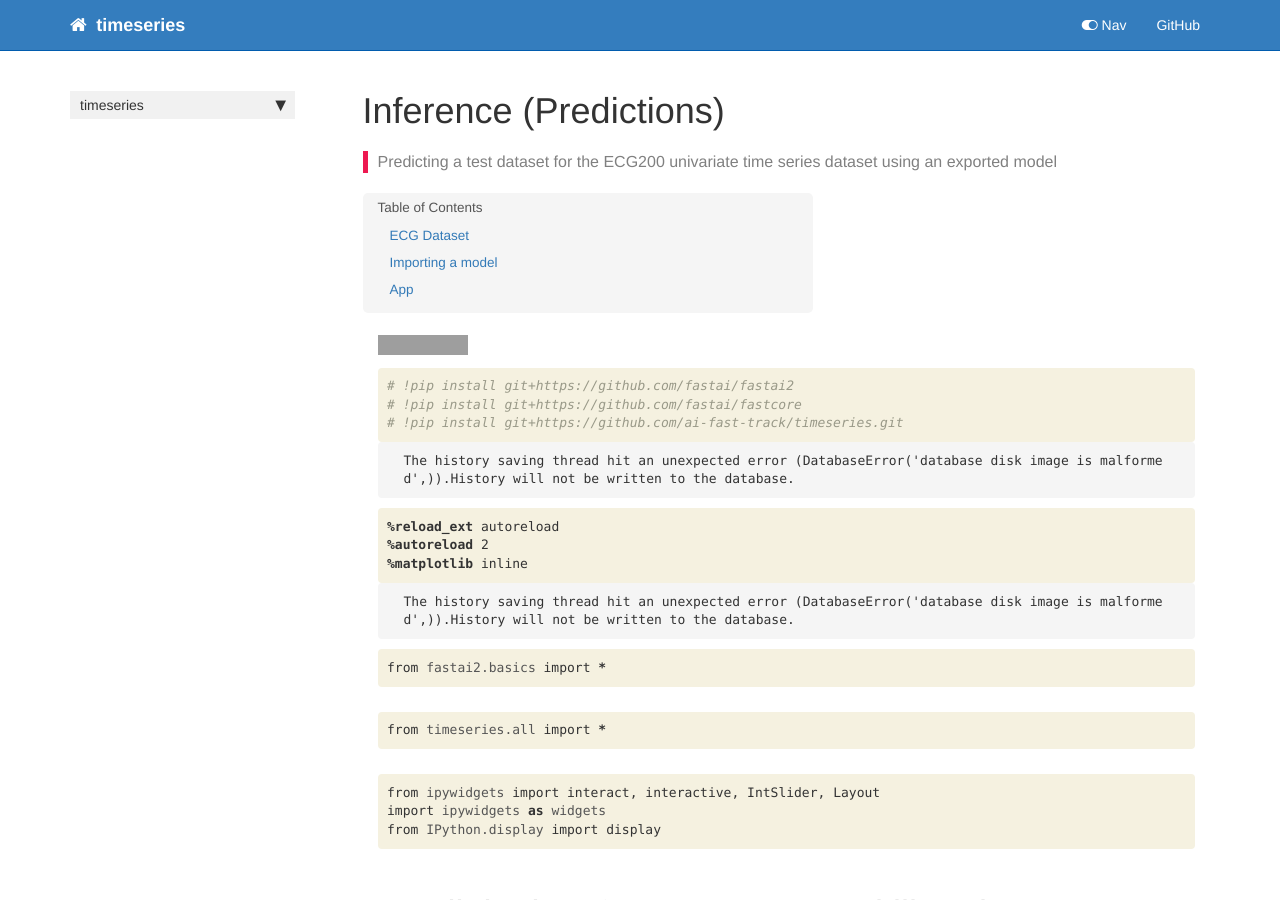
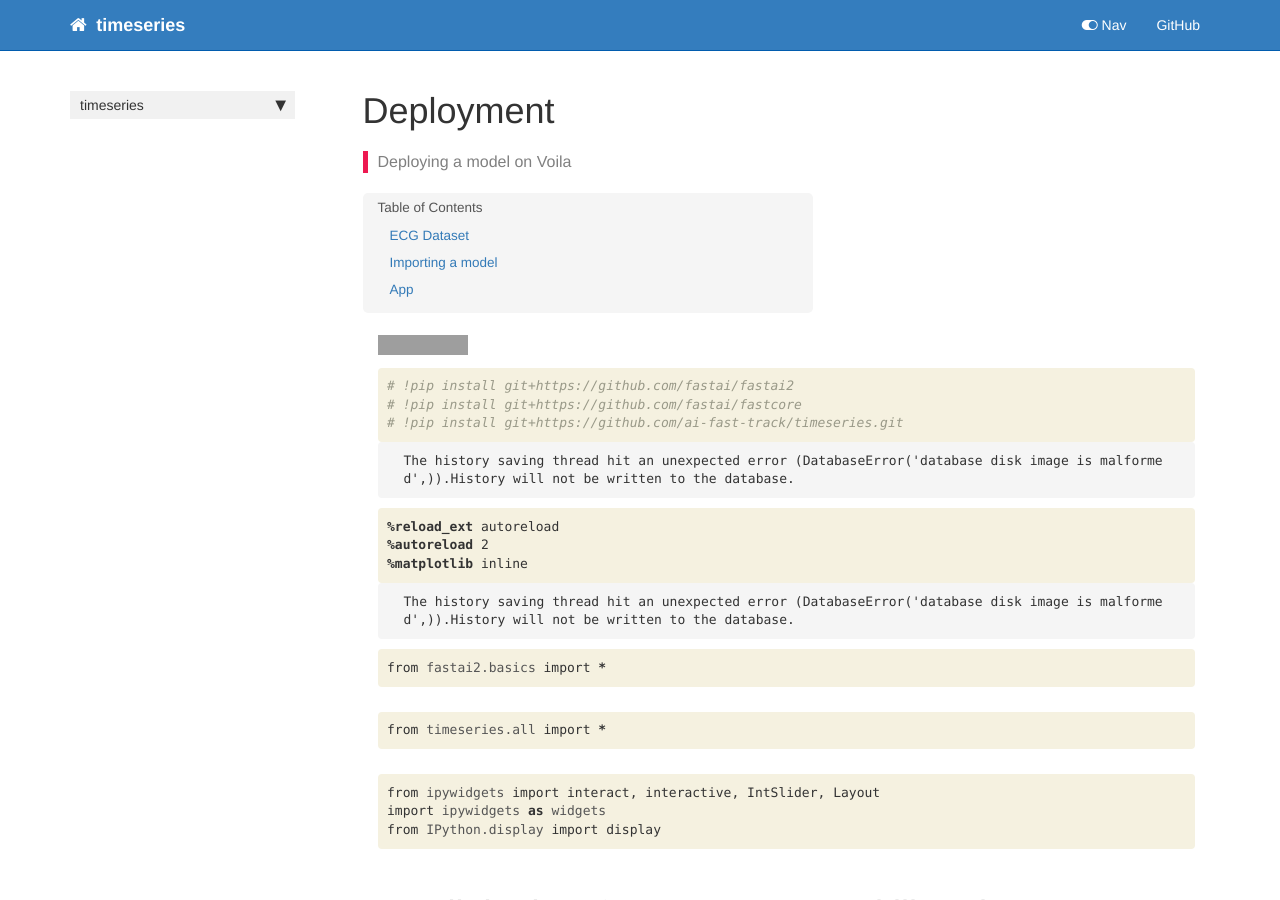
Before and after one commit to ai-fast-track/timeseries, a Jekyll site: the page built from docs/inference_voila.html, in a window 1280 px wide and 900 px high. Built offline with Jekyll 4.4.1, drawn with Linux system fonts in a browser that asks for light colours; nearby versions of some CDN libraries; comment, search, counter and statistics services are not loaded; grey boxes are pictures that could not be loaded.

Commit message:
fixed duplicated titles

```diff
--- a/docs/_data/sidebars/home_sidebar.yml
+++ b/docs/_data/sidebars/home_sidebar.yml
@@ -28,7 +28,10 @@
       title: 'Tutorial 1: Model Interpretation for GunPoint Dataset'
       url: /cam_tutorial_GunPoint
     - output: web,pdf
-      title: Inference (Predictions)
+      title: Inference
+      url: /inference_tuorial
+    - output: web,pdf
+      title: Deployment
       url: /inference_voila
     - output: web,pdf
       title: Training using default settings
--- a/docs/inference_tuorial.html
+++ b/docs/inference_tuorial.html
@@ -1,12 +1,12 @@
 ---
 
-title: Inference (Predictions)
+title: Inference
 
 keywords: fastai
 sidebar: home_sidebar
 
-summary: "Predictin a test dataset for the ECG200 univariate time series dataset using an exported model"
-description: "Predictin a test dataset for the ECG200 univariate time series dataset using an exported model"
+summary: "Predicting a test dataset for the ECG200 univariate time series dataset using an exported model"
+description: "Predicting a test dataset for the ECG200 univariate time series dataset using an exported model"
 ---
 <!--
 
--- a/docs/inference_voila.html
+++ b/docs/inference_voila.html
@@ -1,12 +1,12 @@
 ---
 
-title: Inference (Predictions)
+title: Deployment
 
 keywords: fastai
 sidebar: home_sidebar
 
-summary: "Predicting a test dataset for the ECG200 univariate time series dataset using an exported model"
-description: "Predicting a test dataset for the ECG200 univariate time series dataset using an exported model"
+summary: "Deploying a model on Voila"
+description: "Deploying a model on Voila"
 ---
 <!--
 
--- a/docs/sidebar.json
+++ b/docs/sidebar.json
@@ -7,7 +7,8 @@
     "Colab Tutorial": "/Colab_timeseries_Tutorial",
     "Tutorial - 2: Model Interpretation for ECG200 Dataset": "/cam_tutorial_ECG200",
     "Tutorial 1: Model Interpretation for GunPoint Dataset": "/cam_tutorial_GunPoint",
-    "Inference (Predictions)": "/inference_voila",
+    "Inference": "/inference_tuorial",
+    "Deployment": "/inference_voila",
     "Training using default settings": "/training_using_default_settings",
     "Train univariate time series": "/univariate_timeseries_Tutorial"
   }
```
Also changed, not shown: 2 other files.
